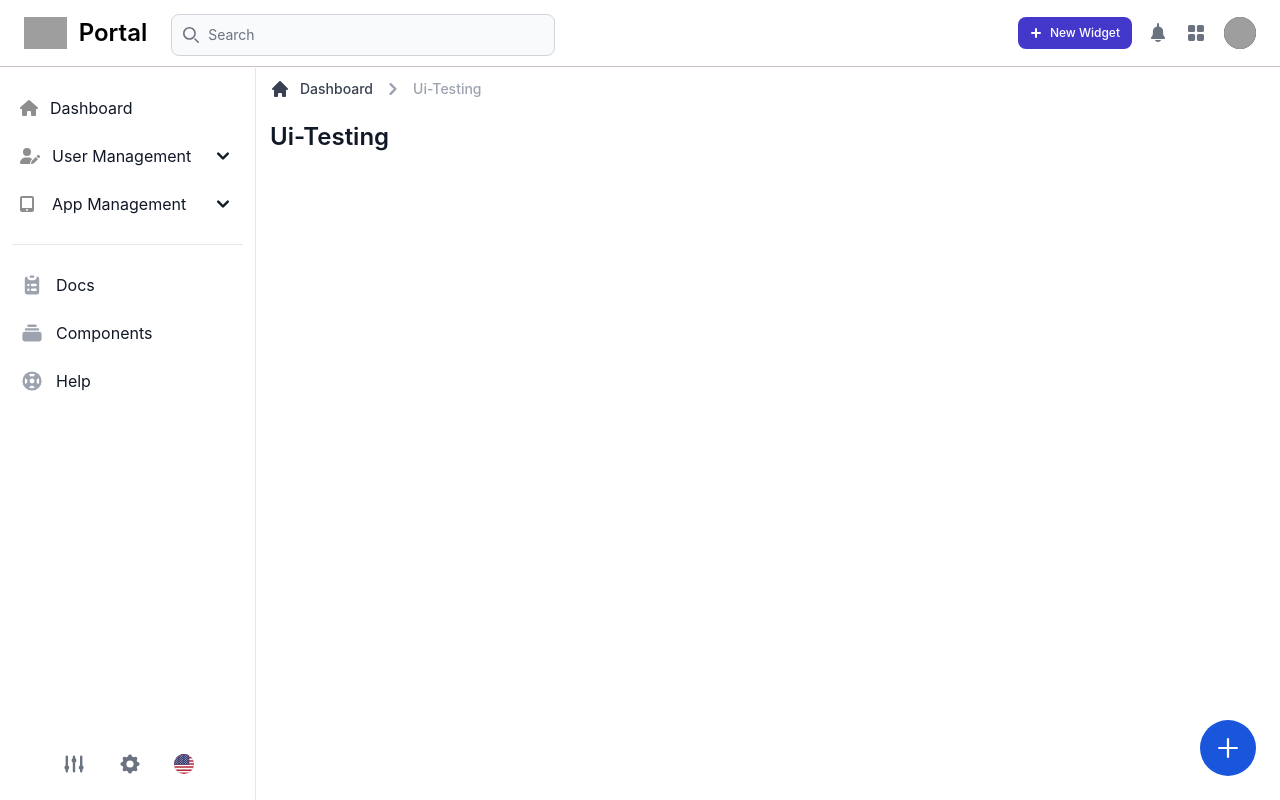
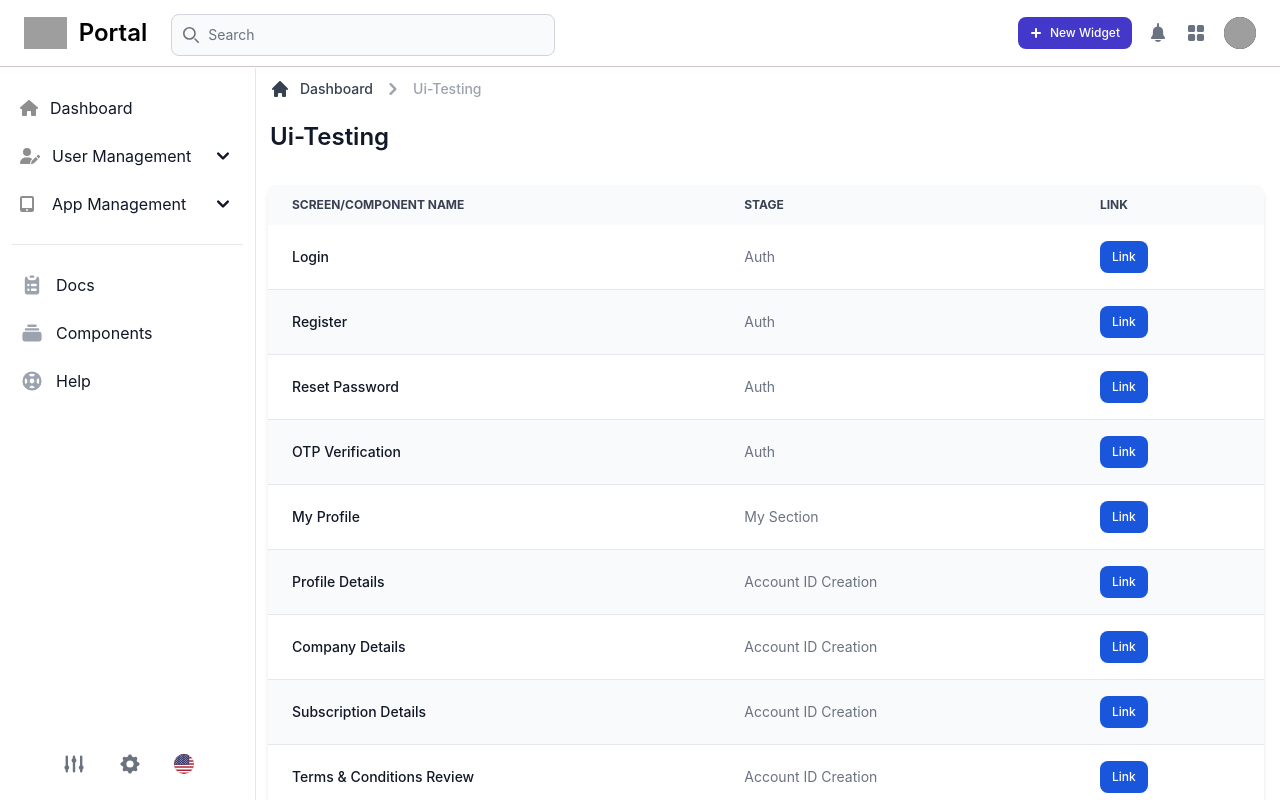
Before and after one commit to tanmaysinghx/ts-umt-ui-1780, an Angular app: page /ui-testing in a window 1280 px wide. Before the commit this address led to /. Shown: the top 800 px of the page. Built offline with nearby package versions, Linux system fonts and the light colour scheme; grey boxes are pictures that could not be loaded.

Commit message:
Added UI Testing screen

```diff
--- a/src/app/app.component.ts
+++ b/src/app/app.component.ts
@@ -9,6 +9,7 @@ import { BreadcrumpComponent } from './shared/breadcrump/breadcrump.component';
 import { SpeedUpDialComponent } from './shared/speed-up-dial/speed-up-dial.component';
 import { SnackbarDetailedComponent } from './shared/snackbar/snackbar-detailed/snackbar-detailed.component';
 import { SharedService } from './shared/services/shared.service';
+import { UiTestingService } from './features/services/ui-testing.service';
 
 @Component({
   selector: 'app-root',
@@ -16,7 +17,7 @@ import { SharedService } from './shared/services/shared.service';
   imports: [RouterOutlet, HttpClientModule, CommonModule, HeaderComponent, SideNavComponent, BreadcrumpComponent, SpeedUpDialComponent],
   templateUrl: './app.component.html',
   styleUrl: './app.component.scss',
-  providers: [HttpClient, SharedService]
+  providers: [HttpClient, SharedService, UiTestingService]
 })
 export class AppComponent {
   title = 'sso-app-ui-2508';
--- a/src/app/app.routes.ts
+++ b/src/app/app.routes.ts
@@ -12,9 +12,12 @@ import { ProfileDetailsComponent } from './features/account-id-creation/profile-
 import { CompanyDetailsComponent } from './features/account-id-creation/company-details/company-details.component';
 import { SubscriptionDetailsComponent } from './features/account-id-creation/subscription-details/subscription-details.component';
 import { TermsConditionsReviewComponent } from './features/account-id-creation/terms-conditions-review/terms-conditions-review.component';
+import { UiTestingComponent } from './features/ui-testing/ui-testing.component';
 
 export const routes: Routes = [
-    { path: '', redirectTo: 'account-id-creation/profile-details', pathMatch: 'full' },
+    { path: '', redirectTo: 'ui-testing', pathMatch: 'full' },
+
+    { path: 'ui-testing', component: UiTestingComponent },
 
     //auth urls
     { path: 'auth/login', component: LoginComponent },
--- a/src/app/features/account-id-creation/profile-details/profile-details.component.ts
+++ b/src/app/features/account-id-creation/profile-details/profile-details.component.ts
@@ -11,7 +11,7 @@ import { Router } from '@angular/router';
 })
 export class ProfileDetailsComponent {
 
-  constructor(private router: Router,) {}
+  constructor(private router: Router) {}
 
   ngOnIntit() {
 
--- a/src/app/features/account-id-creation/progress-stepper/progress-stepper.component.html
+++ b/src/app/features/account-id-creation/progress-stepper/progress-stepper.component.html
@@ -1,7 +1,7 @@
 <!--Progress-stepper Component-->
 <div class="stepper-main-card">
     <div
-        class="w-full p-1 text-center bg-white border border-gray-200 rounded-lg shadow sm:p-8 dark:bg-gray-800 dark:border-gray-700">
+        class="w-full text-center bg-white border border-gray-200 rounded-lg shadow sm:p-3 dark:bg-gray-800 dark:border-gray-700">
         <ol class="flex items-center w-full custom-padding">
             <!--Completed options-->
             <li *ngIf="screenCount!='0' && screenCount=='1' || screenCount=='2' || screenCount=='3'"
@@ -83,9 +83,9 @@
                 </span>
             </li>
         </ol>
-        <div class="w-full bg-gray-200 rounded-full dark:bg-gray-700 mt-4">
+        <!-- <div class="w-full bg-gray-200 rounded-full dark:bg-gray-700 mt-4">
             <div class="bg-blue-600 text-xs font-medium text-blue-100 text-center p-0.5 leading-none rounded-full"
             [style.width.%]="progressBarWidth"> {{ progressBarWidth }}%</div>
-        </div>
+        </div> -->
     </div>
 </div>
--- /dev/null
+++ b/src/app/features/services/ui-testing.service.ts
@@ -0,0 +1,17 @@
+import { HttpClient } from '@angular/common/http';
+import { Injectable } from '@angular/core';
+import { Observable } from 'rxjs';
+import { environment } from '../../../environments/environment';
+
+@Injectable({
+  providedIn: 'root'
+})
+export class UiTestingService {
+
+  constructor(private http: HttpClient) { }
+
+  getUIScreens(): Observable<any> {
+    let assetUrl =  environment.cmsUrl + 'assets/data/ui-testing.json';
+    return this.http.get<any>(assetUrl);
+  }
+}
--- /dev/null
+++ b/src/app/features/ui-testing/ui-testing.component.html
@@ -0,0 +1,36 @@
+<!--UI testing Component-->
+<div class="px-4 pt-6 xl:grid-cols-3 xl:gap-4 dark:bg-gray-900">
+    <div class="relative overflow-x-auto shadow-md sm:rounded-lg">
+        <table class="w-full text-sm text-left rtl:text-right text-gray-500 dark:text-gray-400">
+            <thead class="text-xs text-gray-700 uppercase bg-gray-50 dark:bg-gray-700 dark:text-gray-400">
+                <tr>
+                    <th scope="col" class="px-6 py-3">
+                        Screen/Component Name
+                    </th>
+                    <th scope="col" class="px-6 py-3">
+                        Stage
+                    </th>
+                    <th scope="col" class="px-6 py-3">
+                        Link
+                    </th>
+                </tr>
+            </thead>
+            <tbody>
+                <tr *ngFor="let elements of apiData"
+                    class="odd:bg-white odd:dark:bg-gray-900 even:bg-gray-50 even:dark:bg-gray-800 border-b dark:border-gray-700">
+                    <th scope="row" class="px-6 py-4 font-medium text-gray-900 whitespace-nowrap dark:text-white">
+                        {{ elements.name}}
+                    </th>
+                    <td class="px-6 py-4">
+                        {{ elements.stage }}
+                    </td>
+                    <td class="px-6 py-4">
+                        <button type="button" (click)="navigateOnClick(elements.link)"
+                            class="px-3 py-2 text-xs font-medium text-center text-white bg-blue-700 rounded-lg hover:bg-blue-800 focus:ring-4 focus:outline-none focus:ring-blue-300 dark:bg-blue-600 dark:hover:bg-blue-700 dark:focus:ring-blue-800">Link</button>
+                    </td>
+                </tr>
+            </tbody>
+        </table>
+    </div>
+
+</div>
--- /dev/null
+++ b/src/app/features/ui-testing/ui-testing.component.ts
@@ -0,0 +1,31 @@
+import { Component } from '@angular/core';
+import { UiTestingService } from '../services/ui-testing.service';
+import { CommonModule } from '@angular/common';
+import { Router } from '@angular/router';
+
+@Component({
+  selector: 'app-ui-testing',
+  standalone: true,
+  imports: [CommonModule],
+  templateUrl: './ui-testing.component.html',
+  styleUrl: './ui-testing.component.scss'
+})
+export class UiTestingComponent {
+
+  apiData: any;
+
+  constructor(private uiTestingService: UiTestingService, private router: Router,) {}
+
+  ngOnInit() {
+    this.uiTestingService.getUIScreens().subscribe((data) => {
+      this.apiData = data.screens;
+      console.log(this.apiData)
+    })
+  }
+
+  navigateOnClick(link: any) {
+    let temp = "../" + link;
+    this.router.navigate([temp]);
+  }
+
+}
--- /dev/null
+++ b/src/assets/data/ui-testing.json
@@ -0,0 +1,69 @@
+{
+    "screens": [
+        {
+            "name": "Login",
+            "stage": "Auth",
+            "link": "/auth/login"
+        },
+        {
+            "name": "Register",
+            "stage": "Auth",
+            "link": "/auth/register"
+        },
+        {
+            "name": "Reset Password",
+            "stage": "Auth",
+            "link": "/auth/reset-password"
+        },
+        {
+            "name": "OTP Verification",
+            "stage": "Auth",
+            "link": "/auth/otp-verification"
+        },
+        {
+            "name": "My Profile",
+            "stage": "My Section",
+            "link": "/my-section/my-profile"
+        },
+        {
+            "name": "Profile Details",
+            "stage": "Account ID Creation",
+            "link": "/account-id-creation/profile-details"
+        },
+        {
+            "name": "Company Details",
+            "stage": "Account ID Creation",
+            "link": "/account-id-creation/company-details"
+        },
+        {
+            "name": "Subscription Details",
+            "stage": "Account ID Creation",
+            "link": "/account-id-creation/subscription-details"
+        },
+        {
+            "name": "Terms & Conditions Review",
+            "stage": "Account ID Creation",
+            "link": "/account-id-creation/terms-conditions-review"
+        },
+        {
+            "name": "Maintenance Page",
+            "stage": "Service",
+            "link": "/maintenance-page"
+        },
+        {
+            "name": "Page Not Found",
+            "stage": "Service",
+            "link": "/page-not-found"
+        },
+        {
+            "name": "Server Error Page",
+            "stage": "Service",
+            "link": "/server-error-page"
+        },
+        {
+            "name": "User Chats",
+            "stage": "Service",
+            "link": "/user-chats"
+        }
+    ]
+}
```
Also changed, not shown: src/app/features/ui-testing/ui-testing.component.scss (added), 2 other files (tests, documents, lock files or other folders).
